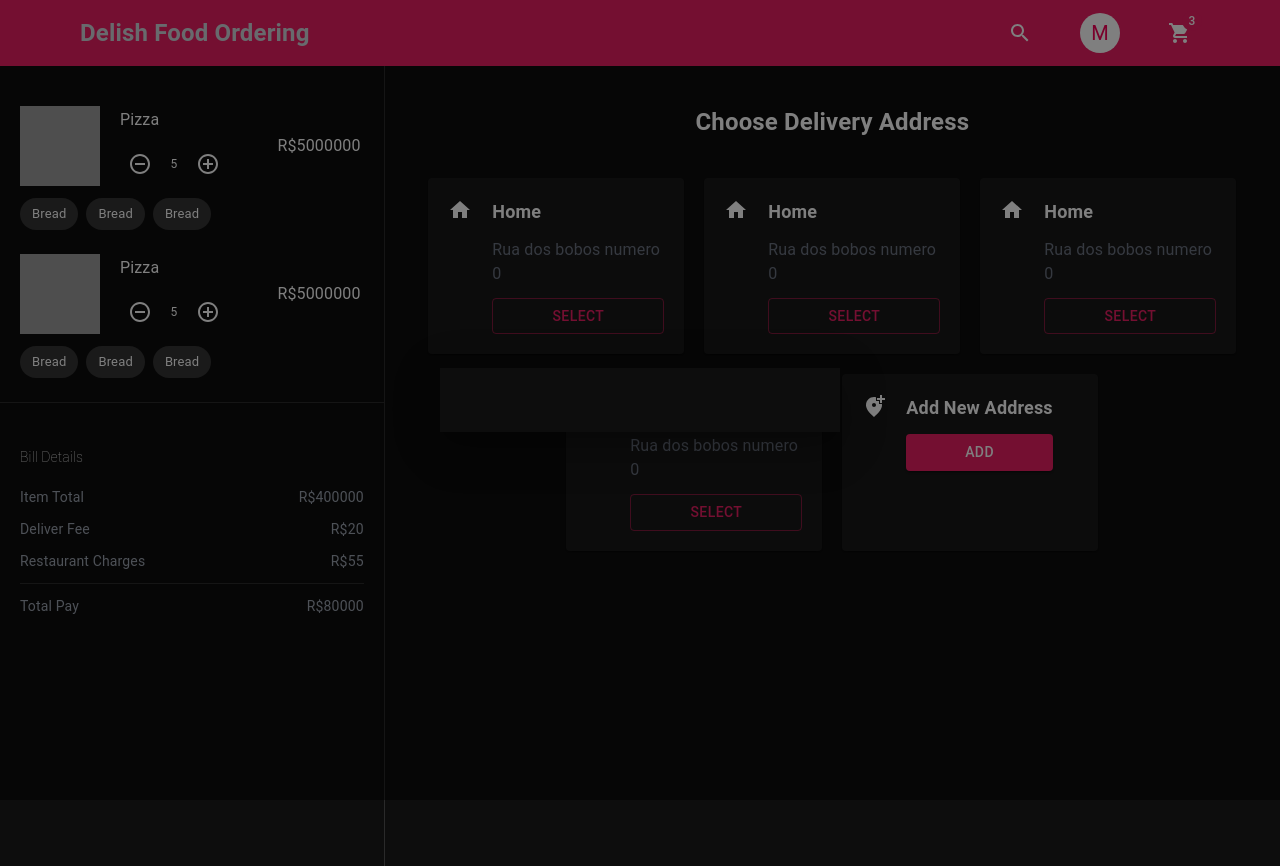
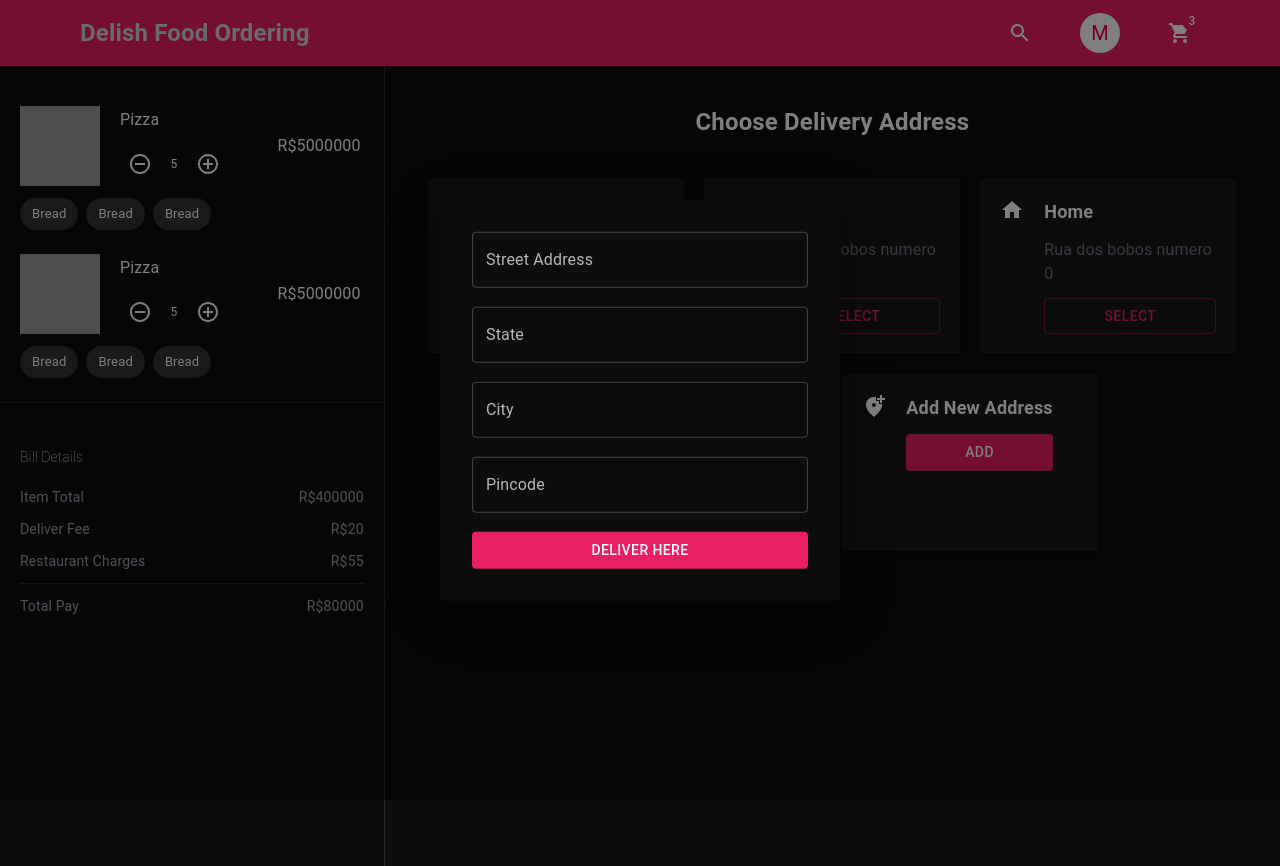
Before and after one commit to amayararocha/frontend-delish-food-ordering, a React (Create React App) app: page / in a window 1280 px wide. Both pictures are taken after a click on the button "ADD". Built offline with nearby package versions, Linux system fonts and the light colour scheme; grey boxes are pictures that could not be loaded.

Commit message:
task: finalizada a página do cart

```diff
--- a/package.json
+++ b/package.json
@@ -10,12 +10,14 @@
     "@testing-library/jest-dom": "^5.17.0",
     "@testing-library/react": "^13.4.0",
     "@testing-library/user-event": "^13.5.0",
+    "formik": "^2.4.6",
     "react": "^18.3.1",
     "react-dom": "^18.3.1",
     "react-scripts": "5.0.1",
     "react-slick": "^0.30.2",
     "slick-carousel": "^1.8.1",
-    "web-vitals": "^2.1.4"
+    "web-vitals": "^2.1.4",
+    "yup": "^1.4.0"
   },
   "scripts": {
     "start": "react-scripts start",
--- a/src/component/cart/Cart.jsx
+++ b/src/component/cart/Cart.jsx
@@ -1,20 +1,44 @@
-import { Box, Button, Card, Divider, Modal } from "@mui/material";
+import {
+  Box,
+  Button,
+  Card,
+  Divider,
+  Grid,
+  Modal,
+  TextField,
+} from "@mui/material";
 import React from "react";
 import CartItem from "./CartItem";
 import AddressCard from "./AddressCard";
 import AddLocationAltIcon from "@mui/icons-material/AddLocationAlt";
+import { ErrorMessage, Field, Form, Formik } from "formik";
+import * as Yup from "yup";
 
 const style = {
-  position: 'absolute',
-  top: '50%',
-  left: '50%',
-  transform: 'translate(-50%, -50%)',
+  position: "absolute",
+  top: "50%",
+  left: "50%",
+  transform: "translate(-50%, -50%)",
   width: 400,
-  bgcolor: 'background.paper',
-  outline: 'none',
+  bgcolor: "background.paper",
+  outline: "none",
   boxShadow: 24,
   p: 4,
 };
+
+const initialValues = {
+  streetAddress: "",
+  state: "",
+  pincode: "",
+  city: "",
+};
+
+const validationSchema = Yup.object().shape({
+  streetAddress: Yup.string().required("Street address is required"),
+  state: Yup.string().required("State is required"),
+  pincode: Yup.number().required("Pincode is required"),
+  city: Yup.string().required("City is required"),
+});
 
 const items = [1, 1];
 
@@ -23,6 +47,10 @@ const Cart = () => {
   const handleOpenAddressModal = () => setOpen(true);
   const [open, setOpen] = React.useState(false);
   const handleClose = () => setOpen(false);
+
+  const handleSubmit = (values) => {
+    console.log("form value", values);
+  };
 
   return (
     <>
@@ -95,7 +123,90 @@ const Cart = () => {
         aria-describedby="modal-modal-description"
       >
         <Box sx={style}>
-
+          <Formik
+            initialValues={initialValues}
+            onSubmit={handleSubmit}
+            validationSchema={validationSchema}
+          >
+            {({ errors, touched }) => (
+              <Form>
+                <Grid container spacing={2}>
+                  <Grid item xs={12}>
+                    <Field
+                      as={TextField}
+                      name="streetAddress"
+                      label="Street Address"
+                      fullWidth
+                      variant="outlined"
+                      error={
+                        touched.streetAddress && Boolean(errors.streetAddress)
+                      }
+                      helperText={
+                        <ErrorMessage name="streetAddress">
+                          {(msg) => <span className="text-red-600">{msg}</span>}
+                        </ErrorMessage>
+                      }
+                    />
+                  </Grid>
+                  <Grid item xs={12}>
+                    <Field
+                      as={TextField}
+                      name="state"
+                      label="State"
+                      fullWidth
+                      variant="outlined"
+                      error={touched.state && Boolean(errors.state)}
+                      helperText={
+                        <ErrorMessage name="state">
+                          {(msg) => <span className="text-red-600">{msg}</span>}
+                        </ErrorMessage>
+                      }
+                    />
+                  </Grid>
+                  <Grid item xs={12}>
+                    <Field
+                      as={TextField}
+                      name="city"
+                      label="City"
+                      fullWidth
+                      variant="outlined"
+                      error={touched.city && Boolean(errors.city)}
+                      helperText={
+                        <ErrorMessage name="city">
+                          {(msg) => <span className="text-red-600">{msg}</span>}
+                        </ErrorMessage>
+                      }
+                    />
+                  </Grid>
+                  <Grid item xs={12}>
+                    <Field
+                      as={TextField}
+                      name="pincode"
+                      label="Pincode"
+                      fullWidth
+                      variant="outlined"
+                      error={touched.pincode && Boolean(errors.pincode)}
+                      helperText={
+                        <ErrorMessage name="pincode">
+                          {(msg) => <span className="text-red-600">{msg}</span>}
+                        </ErrorMessage>
+                      }
+                    />
+                  </Grid>
+                  <Grid item xs={12}>
+                    <Button
+                      fullWidth
+                      variant="contained"
+                      type="submit"
+                      color="primary"
+                    >
+                      Deliver Here
+                    </Button>
+                  </Grid>
+                </Grid>
+              </Form>
+            )}
+          </Formik>
         </Box>
       </Modal>
     </>
```
Also changed, not shown: 1 other file (tests, documents, lock files or other folders).
